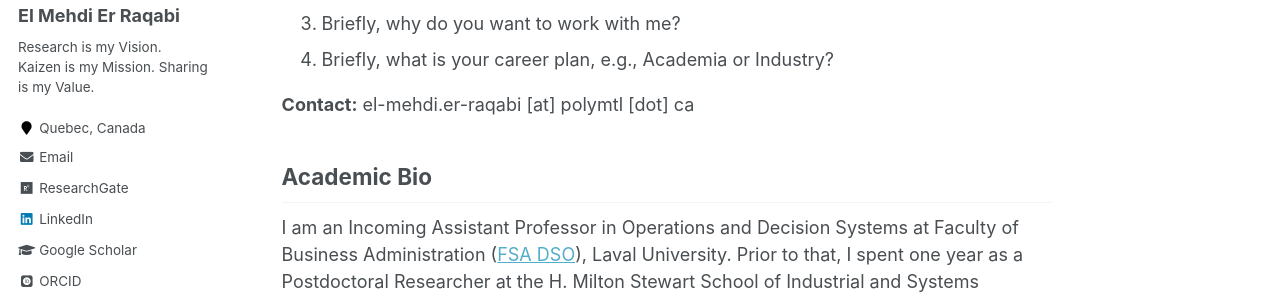
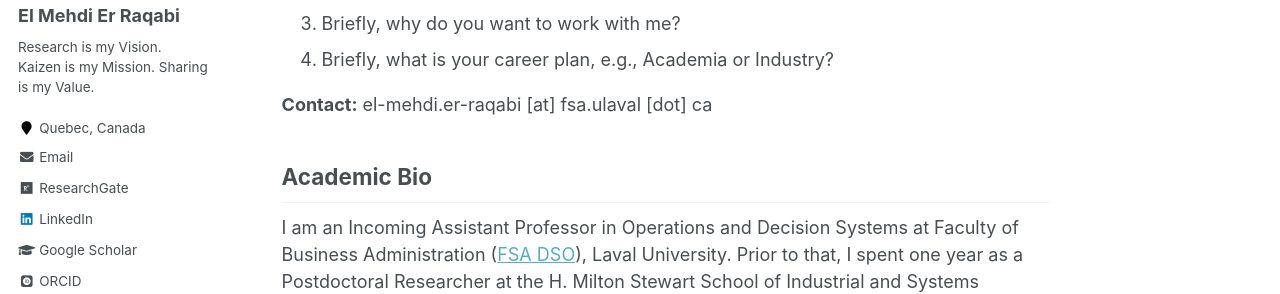
Before and after one commit to RqbMedi/rqbmedi.github.io, a Jekyll site: the page built from _pages/about.md, in a window 1280 px wide and 900 px high. Shown: the part 257-551 px from the top of the window. Built offline with Jekyll 4.4.1, drawn with Linux system fonts in a browser that asks for light colours; some web fonts are replaced.

Commit message:
Update about.md

```diff
--- a/_pages/about.md
+++ b/_pages/about.md
@@ -11,7 +11,7 @@ Hello ! **I am hiring Postdocs, Ph.D. Students, and Ph.D. Interns**. Please emai
 3. Briefly, why do you want to work with me?
 4. Briefly, what is your career plan, e.g., Academia or Industry?
 
-**Contact:** el-mehdi.er-raqabi [at] polymtl [dot] ca
+**Contact:** el-mehdi.er-raqabi [at] fsa.ulaval [dot] ca
 
 Academic Bio
 ------
```
